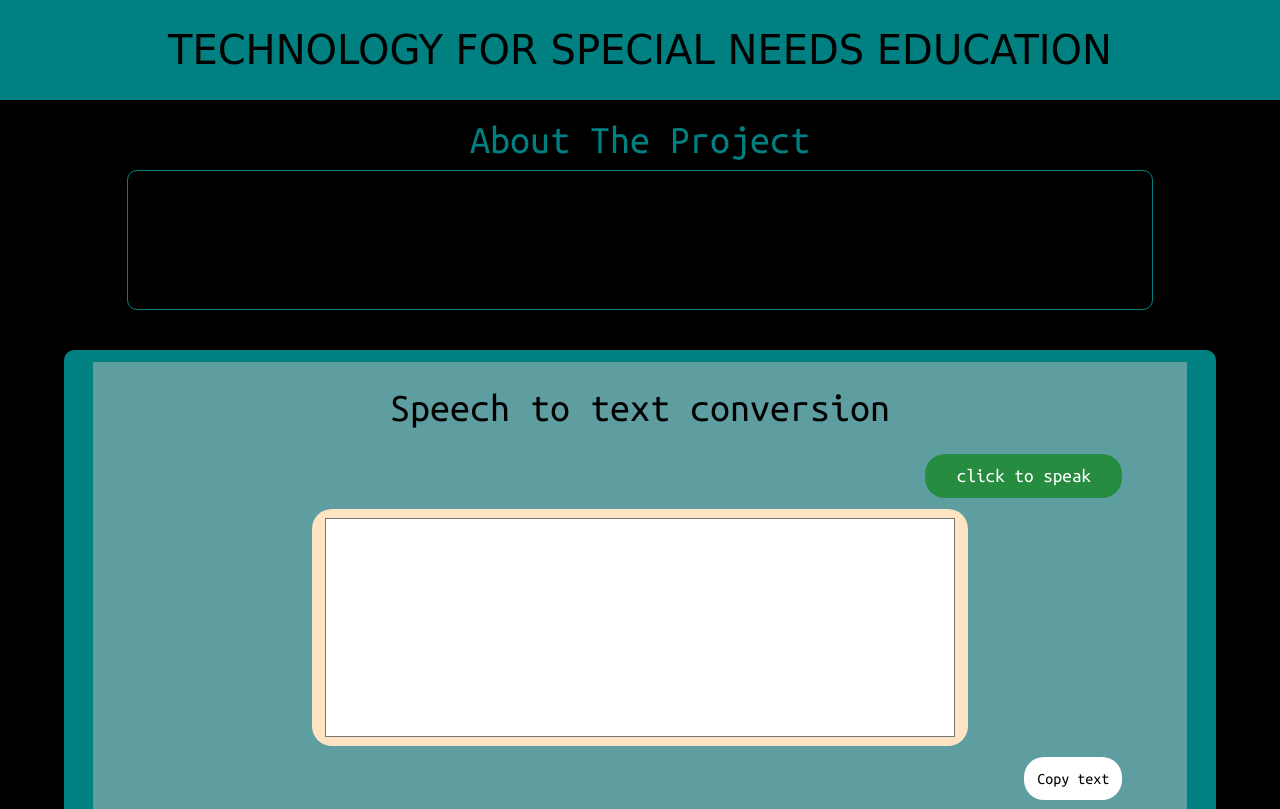
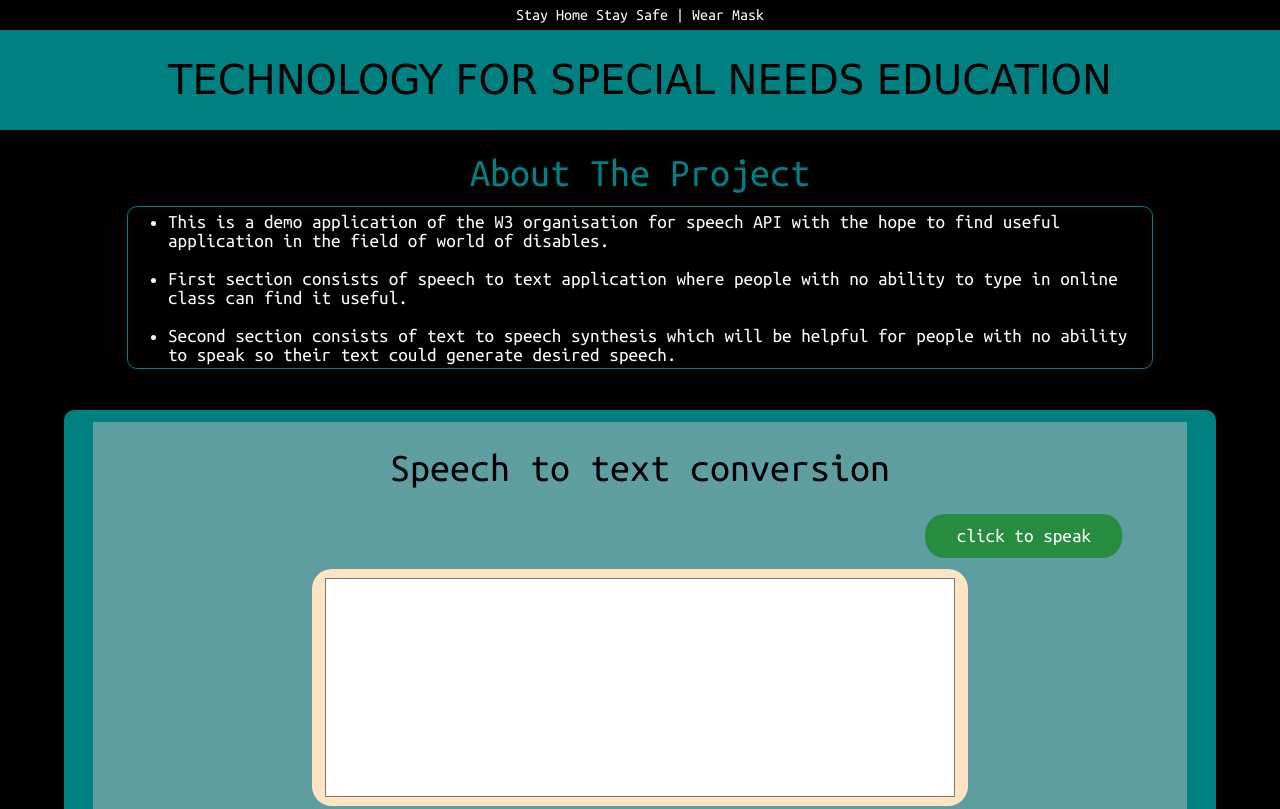
Before and after one commit to a-deep97/T4SNE-project, a website: page index.html in a window 1280 px wide. Shown: the top 809 px of the page. Drawn offline with Linux system fonts and the light colour scheme; a web font is replaced by a local one.

Commit message:
project updated

```diff
--- a/index.html
+++ b/index.html
@@ -8,11 +8,19 @@
     <title>Document</title>
 </head>
 <body>
-    <header></header>
+    <header>Stay Home Stay Safe | Wear Mask</header>
     <nav id="main-navbar">TECHNOLOGY FOR SPECIAL NEEDS EDUCATION</nav>
     <section id="introduction">
         <div id="intro-heading">About The Project </div>
-        <div id="about-content"></div>
+        <div id="about-content">
+            <ul>
+                <li>This is a demo application of the W3 organisation for speech API with the hope to find useful application in the field of world of disables.</li>
+                <br>
+                <li>First section consists of speech to text application where people with no ability to type in online class can find it useful. </li>
+                <br>
+                <li>Second section consists of text to speech synthesis which will be helpful for people with no ability to speak so their text could generate desired speech.</li>
+            </ul>
+        </div>
     </section>
     <section id="main-section">
         <div id="speech-text-container">
@@ -50,9 +58,9 @@
             <div id="contri-heading">Project Members</div>
             <ul>
                 <li>Aman Deep (17MT10005)</li>
-                <li>DG Vinay (17MT3)</li>
+                <li>Govinda Vinay Dusi (17MT30008)</li>
                 <li>Gouri Ikhe (17MT10016)</li>
-                <li>Mohit Gupta (1MT)</li>
+                <li>Mohit Gupta (1MT10024)</li>
             </ul>
         </div>
     </footer>
--- a/public/css/index.css
+++ b/public/css/index.css
@@ -10,7 +10,16 @@ html,body{
     background-color: black;
 }
 
-
+header{
+    display: flex;
+    justify-content: center;
+    align-items: center;
+    width: 100%;
+    height: 30px;
+    color: white;
+    font-size: 1rem;
+    font-family: var(--font2);
+}
 #main-navbar{
     display: flex;
     justify-content: center;
@@ -27,7 +36,7 @@ html,body{
     align-items: center;
     flex-direction: column;
     width: 100%;
-    height: 200px;
+    height: 230px;
     margin: 20px 0px;
 }
 #intro-heading{
@@ -52,6 +61,10 @@ html,body{
     margin: 10px 0px;
     border: solid 1px rgba(0, 255, 255, 0.5);
     border-radius: 10px;
+}
+#about-content ul{
+    color: white;
+    font-size: 1.2rem;
 }
 #main-section{
     display: flex;
@@ -262,6 +275,8 @@ footer{
     width: 50%;
     height: 80%;
     font-family: var(--font1);
+    border: solid 1px black;
+    border-radius: 10px;
 }
 #contributers ul{
     font-size: 1.5rem;
```
